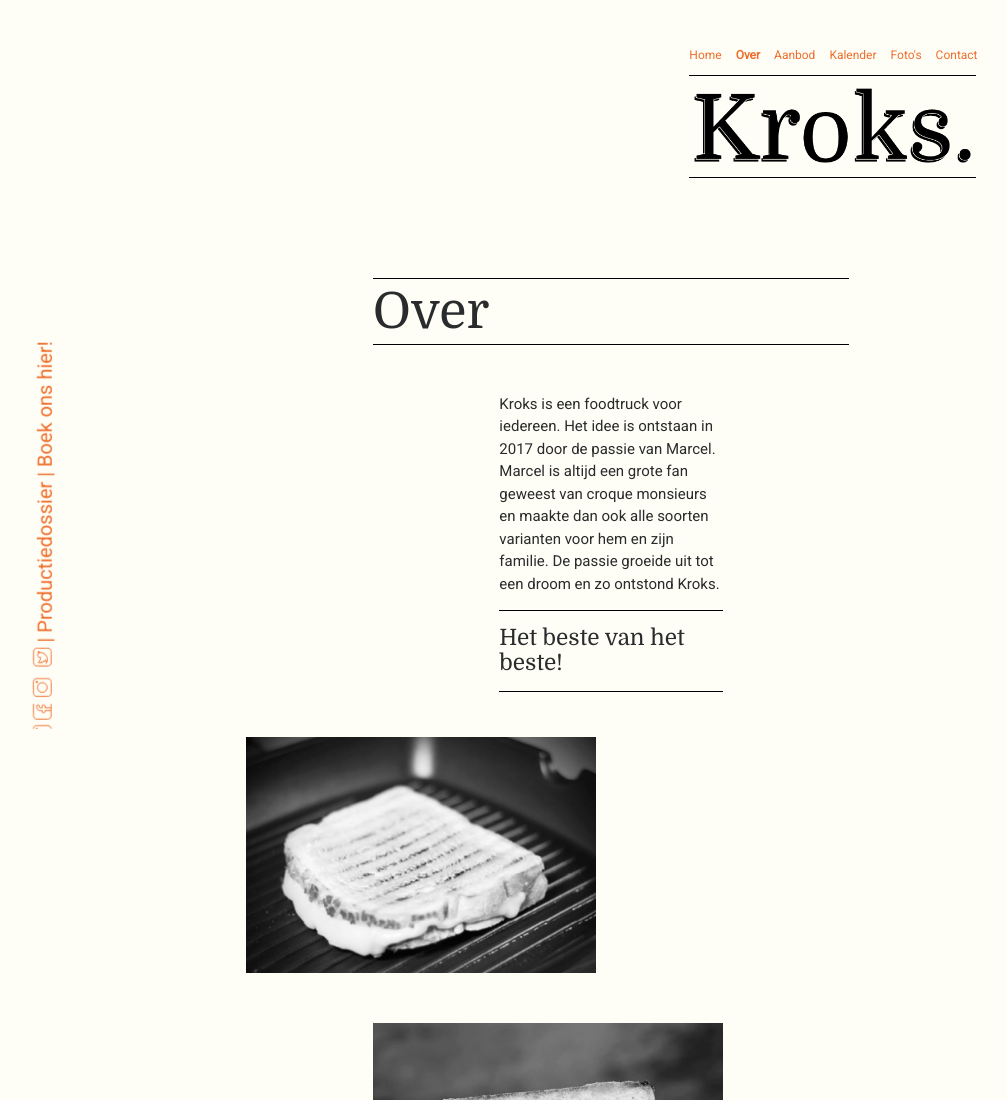
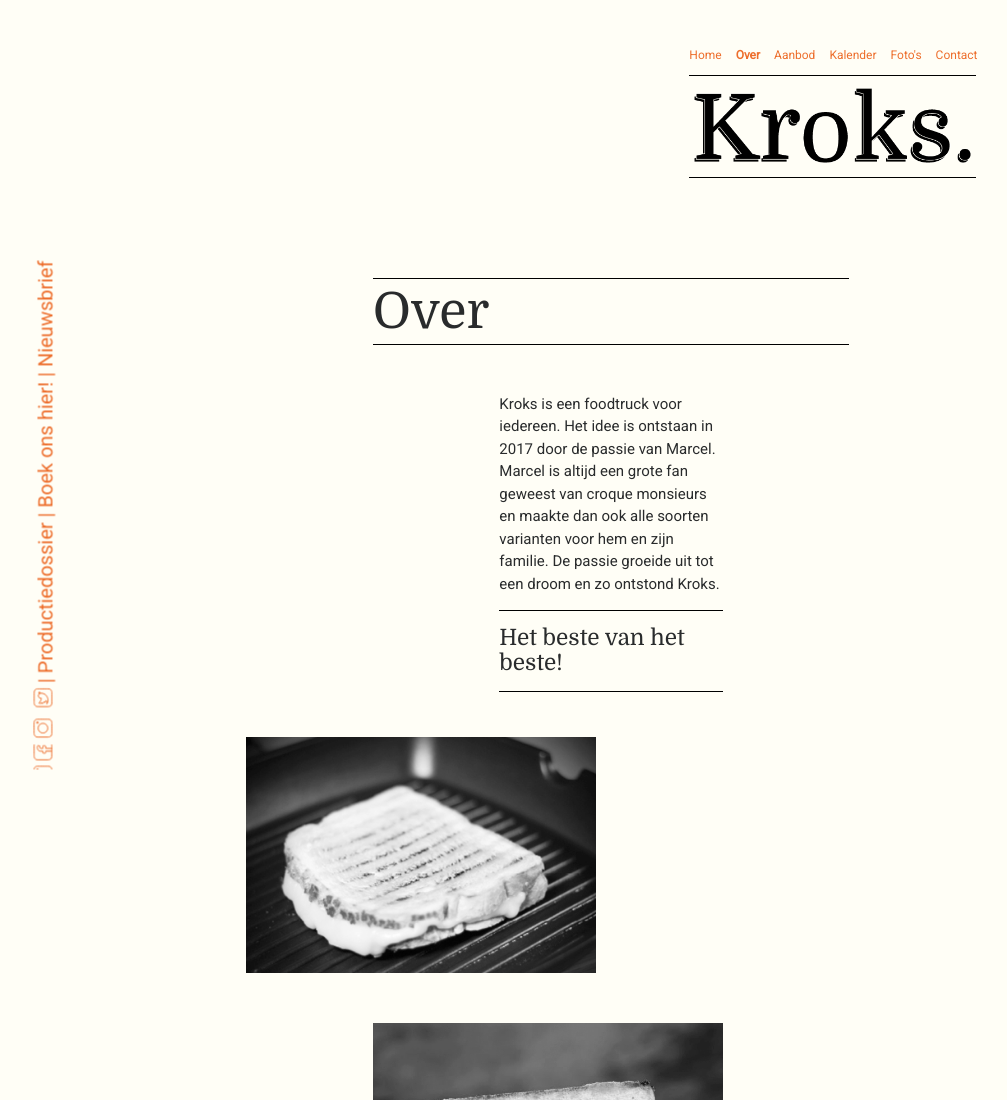
Before and after one commit to lpoth/lpoth.github.io, a plain HTML site: page over.html in a window 1280 px wide. Shown: the top 1100 px of the page, without its empty margins (29-1036 px from the left). Drawn offline with nearby package versions, Linux system fonts and the light colour scheme; a script that the page names is missing.

Commit message:
Nieuwsbrief

```diff
--- a/css/style.css
+++ b/css/style.css
@@ -5,6 +5,7 @@
 
 body {
   background-color: #fffef6;
+  overflow-x: hidden;
 }
 
 
@@ -236,8 +237,8 @@ iframe {
   .rotated {
     transform: rotate(-90deg);
     position: fixed;
-    left: -120px;
-    bottom: 250px;
+    left: -180px;
+    bottom: 270px;
   }
 
   .rotated li,
--- a/over.html
+++ b/over.html
@@ -9,6 +9,10 @@
     <link href="https://fonts.googleapis.com/css?family=Domine" rel="stylesheet">
     <link href="https://fonts.googleapis.com/css?family=Roboto" rel="stylesheet">
     <link rel="shortcut icon" href="images/favicon.ico" type="image/x-icon">
+    <link href="images/Touchicon57.png" rel="apple-touch-icon">
+    <link href="images/Touchicon72.png" rel="apple-touch-icon" sizes="72x72">
+    <link href="images/Touchicon114.png" rel="apple-touch-icon" sizes="114x114">
+    <link href="images/Touchicon.png" rel="apple-touch-icon" sizes="144x144">
     <title>Over</title>
 </head>
 
@@ -122,7 +126,7 @@
                         </p>
                     </div>
                 </div>
-                <div class="row" >
+                <div class="row">
                     <div class="over-foto col-sm-4 offset-sm-6 col-8 offset-2">
                         <img src="images/speciaal_ZW.jpg" alt="fingerfood croques">
                     </div>
@@ -177,11 +181,21 @@
     </div>
     <!-- begin footer -->
     <div class="rotated hidden-sm-down footer">
-        <a href="https://www.facebook.com/Kroks-314680829028827/" target="_blank"><span class="facebook"></span></a>
-        <a href="https://www.instagram.com/" target="-blank"><span class="instagram"></span></a>
-        <a href="https://twitter.com/" target="_blank"><span class="twitter"></span></a>
-        <span>| <a class="dossier" href="Productiedossier.pdf">Productiedossier</a> | <a class="boeken" href="contact.html">Boek ons hier!</a></span>
-      </div>
+        <a href="https://www.facebook.com/Kroks-314680829028827/" target="_blank">
+            <span class="facebook"></span>
+        </a>
+        <a href="https://www.instagram.com/" target="-blank">
+            <span class="instagram"></span>
+        </a>
+        <a href="https://twitter.com/" target="_blank">
+            <span class="twitter"></span>
+        </a>
+        <span>|
+            <a class="dossier" href="Productiedossier.pdf" target="_blank">Productiedossier</a> |
+            <a class="boeken" href="contact.html">Boek ons hier!</a> |
+            <a class="boeken" href="http://eepurl.com/dfQQwH" target="_blank">Nieuwsbrief</a>
+          </span>
+    </div>
     <!-- einde footer -->
     <!-- end content -->
     <!-- Bootstrap core JavaScript
```
Also changed, not shown: aanbod.html (+21 -5 lines), contact.html (+71 -90 lines), fotos.html (+20 -6 lines), index.html (+7 -2 lines), kalender.html (+21 -6 lines), images/Touchicon.png (added), images/Touchicon114.png (added), images/Touchicon57.png (added), images/Touchicon72.png (added), 1 other file.
